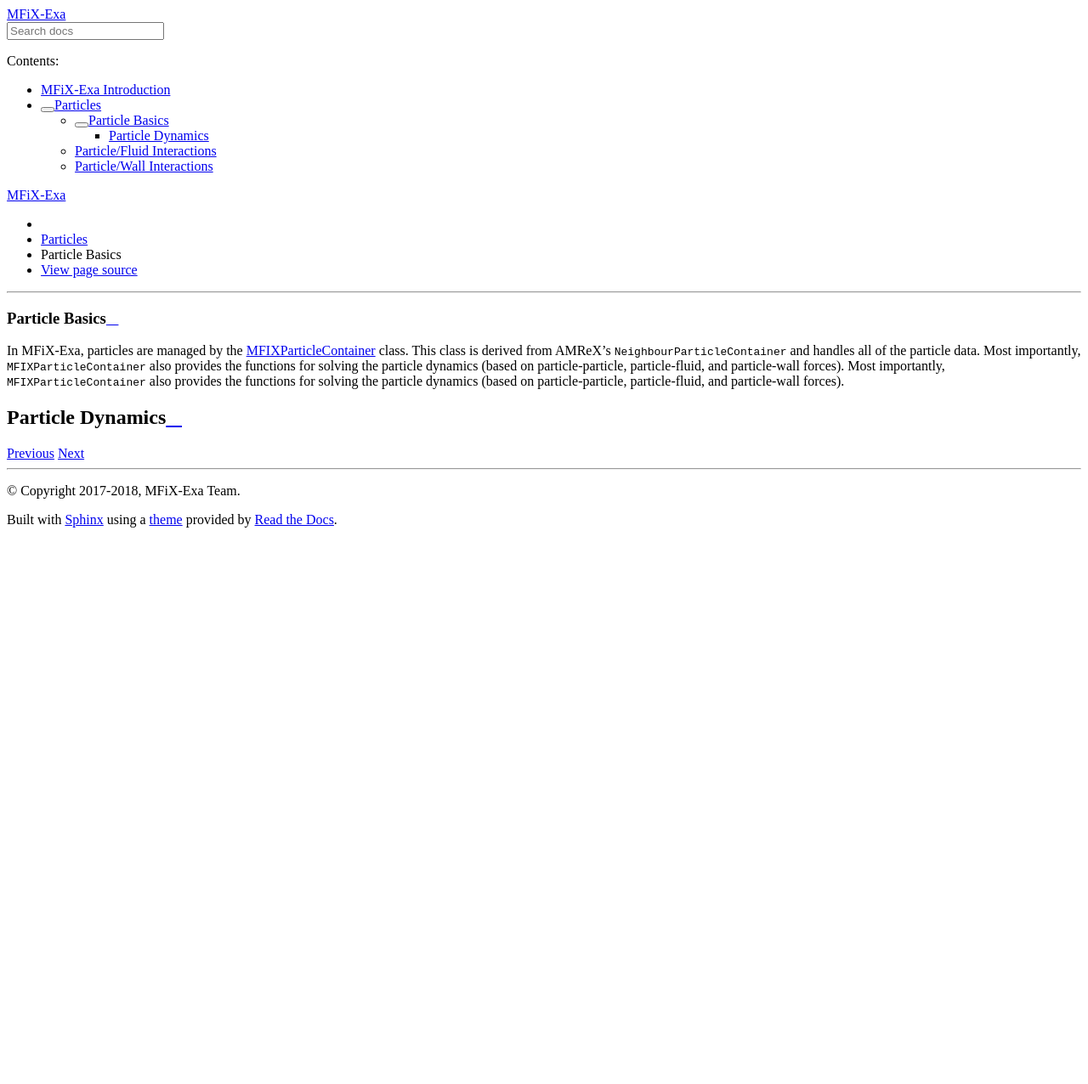
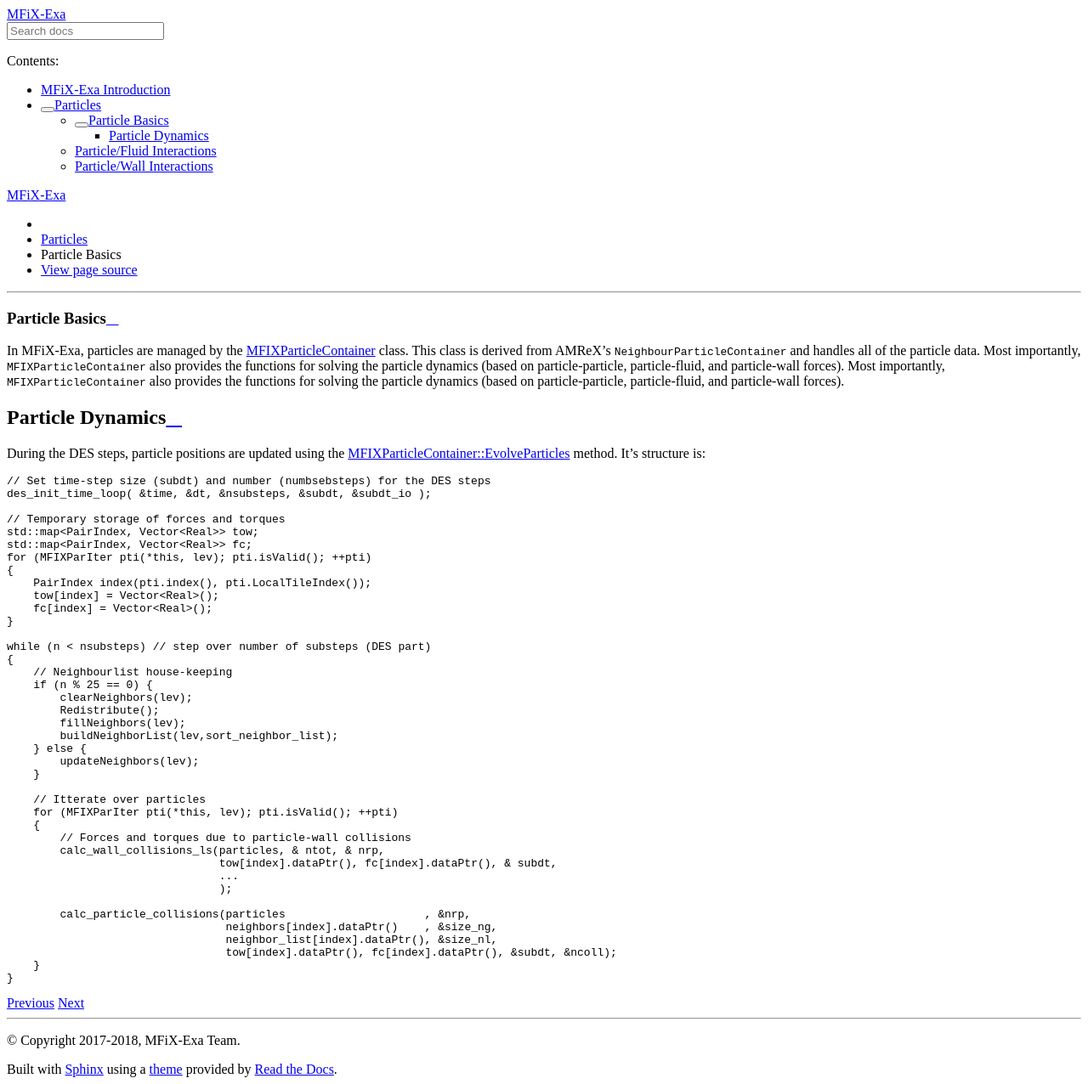
Before and after one commit to mwm126/MFIX-Exa, a Sphinx documentation site: the page built from docs/source/ParticleBasics.rst, in a window 1280 px wide. Shown: the whole page at 85% size. Built offline with Sphinx 7.4.7 and the Read the Docs theme 2.0.0, drawn with Linux system fonts in a browser that asks for light colours; before the commit the page ends 900 px from its top, so only the background shows below that.

Commit message:
wip: particle dynamics

```diff
--- a/docs/source/ParticleBasics.rst
+++ b/docs/source/ParticleBasics.rst
@@ -20,3 +20,53 @@
 
 Particle Dynamics
 -----------------
+
+During the DES steps, particle positions are updated using the
+`MFIXParticleContainer::EvolveParticles
+<https://amrex-codes.github.io/MFIX-Exa/doxygen/class_m_f_i_x_particle_container.html#a158f3f5fa11c262ad6a9909b40a5cd13>`_
+method. It's structure is:
+
+.. highlight:: c++
+
+::
+
+    // Set time-step size (subdt) and number (numbsebsteps) for the DES steps
+    des_init_time_loop( &time, &dt, &nsubsteps, &subdt, &subdt_io );
+
+    // Temporary storage of forces and torques
+    std::map<PairIndex, Vector<Real>> tow;
+    std::map<PairIndex, Vector<Real>> fc;
+    for (MFIXParIter pti(*this, lev); pti.isValid(); ++pti)
+    {
+        PairIndex index(pti.index(), pti.LocalTileIndex());
+        tow[index] = Vector<Real>();
+        fc[index] = Vector<Real>();
+    }
+
+    while (n < nsubsteps) // step over number of substeps (DES part)
+    {
+        // Neighbourlist house-keeping
+        if (n % 25 == 0) {
+            clearNeighbors(lev);
+            Redistribute();
+            fillNeighbors(lev);
+            buildNeighborList(lev,sort_neighbor_list);
+        } else {
+            updateNeighbors(lev);
+        }
+
+        // Itterate over particles
+        for (MFIXParIter pti(*this, lev); pti.isValid(); ++pti)
+        {
+            // Forces and torques due to particle-wall collisions
+            calc_wall_collisions_ls(particles, & ntot, & nrp,
+                                    tow[index].dataPtr(), fc[index].dataPtr(), & subdt,
+                                    ...
+                                    );
+
+            calc_particle_collisions(particles                     , &nrp,
+                                     neighbors[index].dataPtr()    , &size_ng,
+                                     neighbor_list[index].dataPtr(), &size_nl,
+                                     tow[index].dataPtr(), fc[index].dataPtr(), &subdt, &ncoll);
+        }
+    }
```
